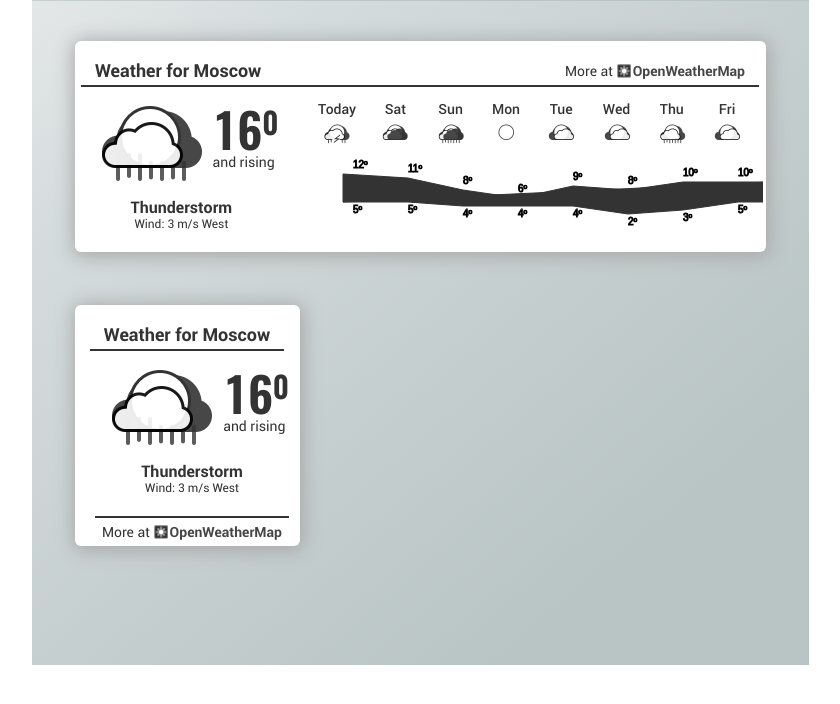
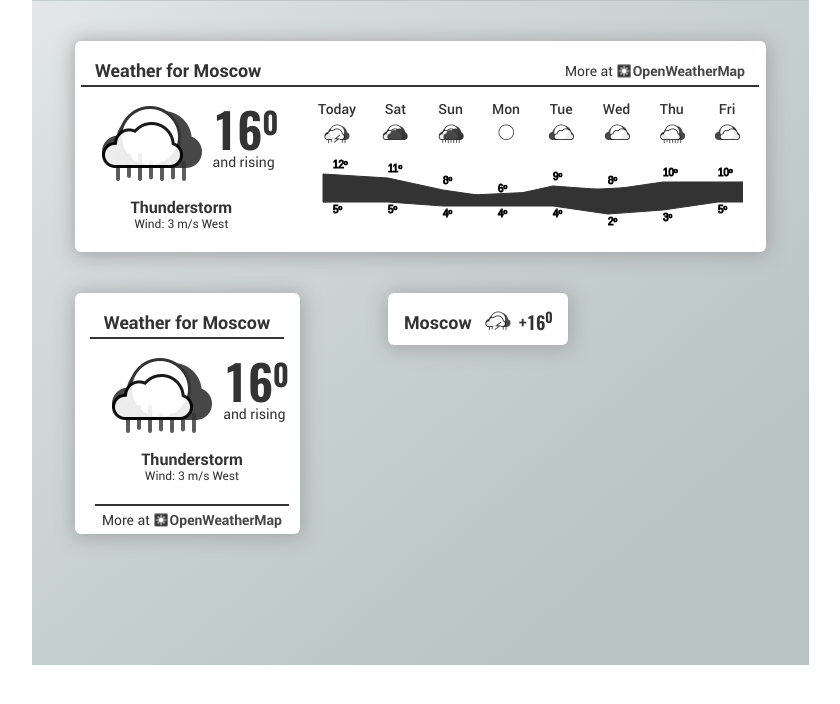
Before and after one commit to BykovDenis/bw_widgets, a website: page assets/jade/index.jade in a window 1280 px wide. Shown: the whole page, without its empty margins (220-1060 px from the left). Drawn offline with nearby package versions, Linux system fonts and the light colour scheme; files that its build step writes are made by us from their sources; files whose address does not match are found by name.

Commit message:
верстка плюс программирование

```diff
--- a/assets/jade/index.jade
+++ b/assets/jade/index.jade
@@ -1,5 +1,5 @@
 <!DOCTYPE html>
-html
+html(lang="en")
   head
     meta(charset="utf-8")
     title Single page
@@ -59,4 +59,12 @@ html
             .widget-menu__links.widget-menu__links--compact
               span More at
               a.widget-menu__link(href="http://openweathermap.org/" target="_blank") OpenWeatherMap
-  script(src="js/script.js")
+      .widget.widget--small
+        .widget-menu.widget-menu--small
+          h1.widget-menu__header Moscow
+          ul.calendar.calendar--small
+            li.calendar__item
+              img(src="img/11dbw@05x.png" width="32" height="32" alt="Today")
+          p.weather-card__number.weather-card__number--small +16
+           sup.weather-card__degree 0
+    script(src="js/script.js")
--- a/assets/js/script.js
+++ b/assets/js/script.js
@@ -1,4 +1,4 @@
-var graphic = document.getElementById("graphic");
+var render = (function(){var graphic = document.getElementById("graphic");
 
 var context = graphic.getContext('2d');
 graphic.width= 465;
@@ -54,3 +54,6 @@ context.strokeStyle = "#333";
 
 context.stroke();
 context.fill();
+});
+
+render();
--- a/assets/sass/blocks/calendar.scss
+++ b/assets/sass/blocks/calendar.scss
@@ -27,6 +27,12 @@
     height: 32px;
   }
 
-
+  &--small{
+    width: auto;
+    margin-left:0;
+    display: inline-block;
+    vertical-align: top;
+    padding-right: 5px;
+  }
 
 }
--- a/assets/sass/blocks/weather-card.scss
+++ b/assets/sass/blocks/weather-card.scss
@@ -32,8 +32,21 @@
     padding-top:20px;
   }
 
+  &__number--small{
+    font-size: $font-size+4px;
+    padding:0;
+    display: inline-block;
+    vertical-align: top;
+    margin-bottom: 5px;
+    margin-top: 21px;
+  }
+
   &__degree{
     font: 700 #{$font-size*2 + 2px} / $line-height $font-oswald;
+  }
+
+  &__number--small &__degree{
+    font-size: $font-size;
   }
 
   &__row1{
--- a/assets/sass/blocks/widget-menu.scss
+++ b/assets/sass/blocks/widget-menu.scss
@@ -10,6 +10,19 @@
     padding-right:10px;
     padding-left:10px;
     border-bottom: 2px solid $color-black;
+  }
+
+  &--small{
+    width: auto;
+    padding-right:10px;
+    padding-left:10px;
+  }
+
+  &--small h1{
+    padding-right: 10px;
+    float: none;
+    display: inline-block;
+    vertical-align: top;
   }
 
   &__layout{
--- a/assets/sass/blocks/widget.scss
+++ b/assets/sass/blocks/widget.scss
@@ -3,11 +3,20 @@
   border-radius: 6px;
   box-shadow: 1px 2px 18px 3px #aaa;
 
-  margin: 0 43px 53px;
+  margin: 0 43px 41px;
   background-color: $color-white;
 
+
   &--compact{
+    display: inline-block;
+    vertical-align: top;
     width: 225px;
+  }
+
+  &--small{
+    display: inline-block;
+    vertical-align: top;
+    width: 180px;
   }
 
   &__body{
@@ -27,7 +36,6 @@
   &__graphic{
     width: 465px;
     height: 79px;
-    margin-left:20px;
   }
 
 }
--- a/public/js/script.js
+++ b/public/js/script.js
@@ -1 +1 @@
-var graphic=document.getElementById("graphic"),context=graphic.getContext("2d");graphic.width=465,graphic.height=79,context.fillStyle="#fff",context.fillRect(0,0,600,300);var arr=[{max:12,min:5},{max:11,min:5},{max:8,min:4},{max:6,min:4},{max:9,min:4},{max:8,min:2},{max:10,min:3},{max:10,min:5}];context.font="Oswald-Medium, Arial, sans-seri 14px";var step=55,i=0,zoom=4;for(context.beginPath(),context.moveTo(step-10,-1*arr[i].min*zoom+64),context.strokeText(arr[i].max+"º",step,-1*arr[i].max*zoom+58),context.lineTo(step-10,-1*arr[i++].max*zoom+64);i<arr.length;)step+=55,context.lineTo(step,-1*arr[i].max*zoom+64),context.strokeText(arr[i].max+"º",step,-1*arr[i].max*zoom+58),i++;for(context.lineTo(step+30,-1*arr[--i].max*zoom+64),step=55,i=0,context.moveTo(step-10,-1*arr[i].min*zoom+64),context.strokeText(arr[i].min+"º",step,-1*arr[i].min*zoom+75),context.lineTo(step-10,-1*arr[i++].min*zoom+64);i<arr.length;)step+=55,context.lineTo(step,-1*arr[i].min*zoom+64),context.strokeText(arr[i].min+"º",step,-1*arr[i].min*zoom+75),i++;context.lineTo(step+30,-1*arr[--i].min*zoom+64),context.fillStyle="#333",context.lineTo(step+30,-1*arr[i].max*zoom+64),context.closePath(),context.strokeStyle="#333",context.stroke(),context.fill();
+var render=function(){var e=document.getElementById("graphic"),m=e.getContext("2d");e.width=465,e.height=79,m.fillStyle="#fff",m.fillRect(0,0,600,300);var i=[{max:12,min:5},{max:11,min:5},{max:8,min:4},{max:6,min:4},{max:9,min:4},{max:8,min:2},{max:10,min:3},{max:10,min:5}];m.font="Oswald-Medium, Arial, sans-seri 14px";var n=55,t=0,a=4;for(m.beginPath(),m.moveTo(n-10,-1*i[t].min*a+64),m.strokeText(i[t].max+"º",n,-1*i[t].max*a+58),m.lineTo(n-10,-1*i[t++].max*a+64);t<i.length;)n+=55,m.lineTo(n,-1*i[t].max*a+64),m.strokeText(i[t].max+"º",n,-1*i[t].max*a+58),t++;for(m.lineTo(n+30,-1*i[--t].max*a+64),n=55,t=0,m.moveTo(n-10,-1*i[t].min*a+64),m.strokeText(i[t].min+"º",n,-1*i[t].min*a+75),m.lineTo(n-10,-1*i[t++].min*a+64);t<i.length;)n+=55,m.lineTo(n,-1*i[t].min*a+64),m.strokeText(i[t].min+"º",n,-1*i[t].min*a+75),t++;m.lineTo(n+30,-1*i[--t].min*a+64),m.fillStyle="#333",m.lineTo(n+30,-1*i[t].max*a+64),m.closePath(),m.strokeStyle="#333",m.stroke(),m.fill()};render();
```
Also changed, not shown: public/css/style.css, public/css/style.min.css, public/index.html.
